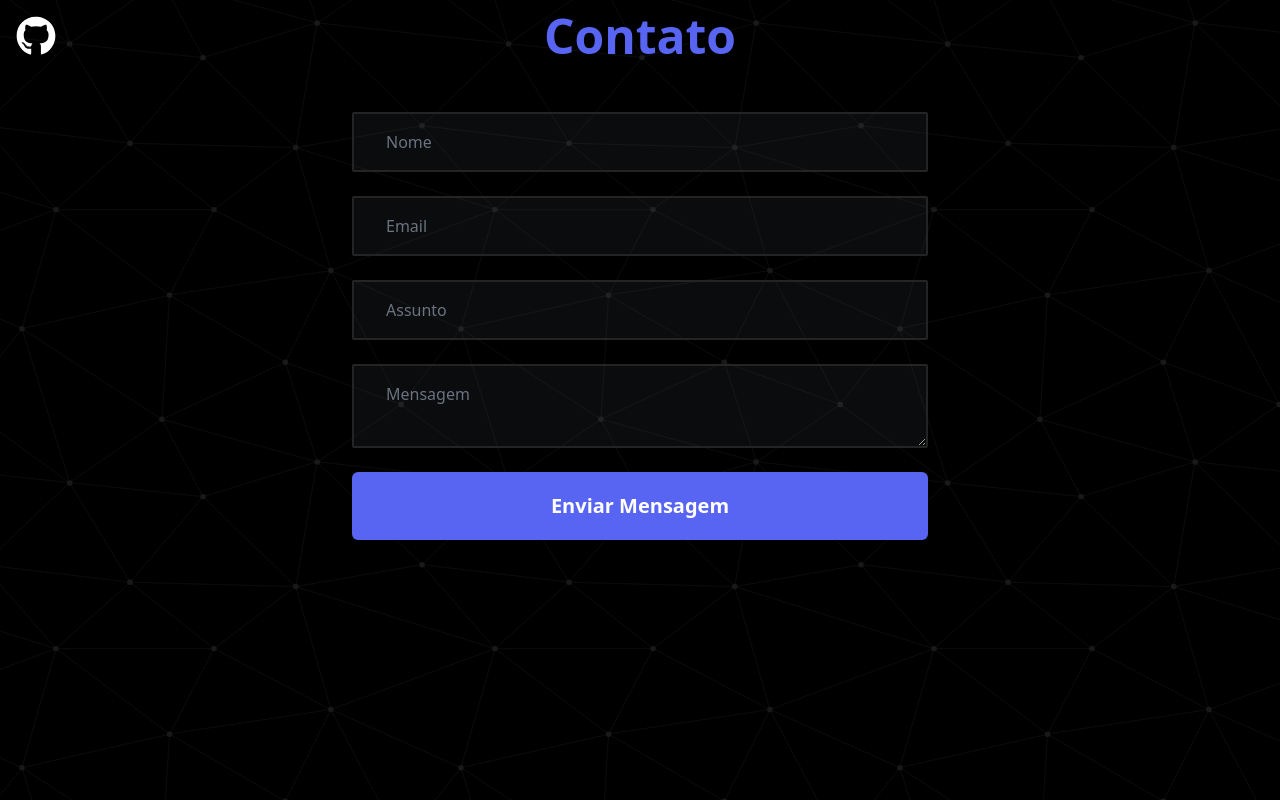
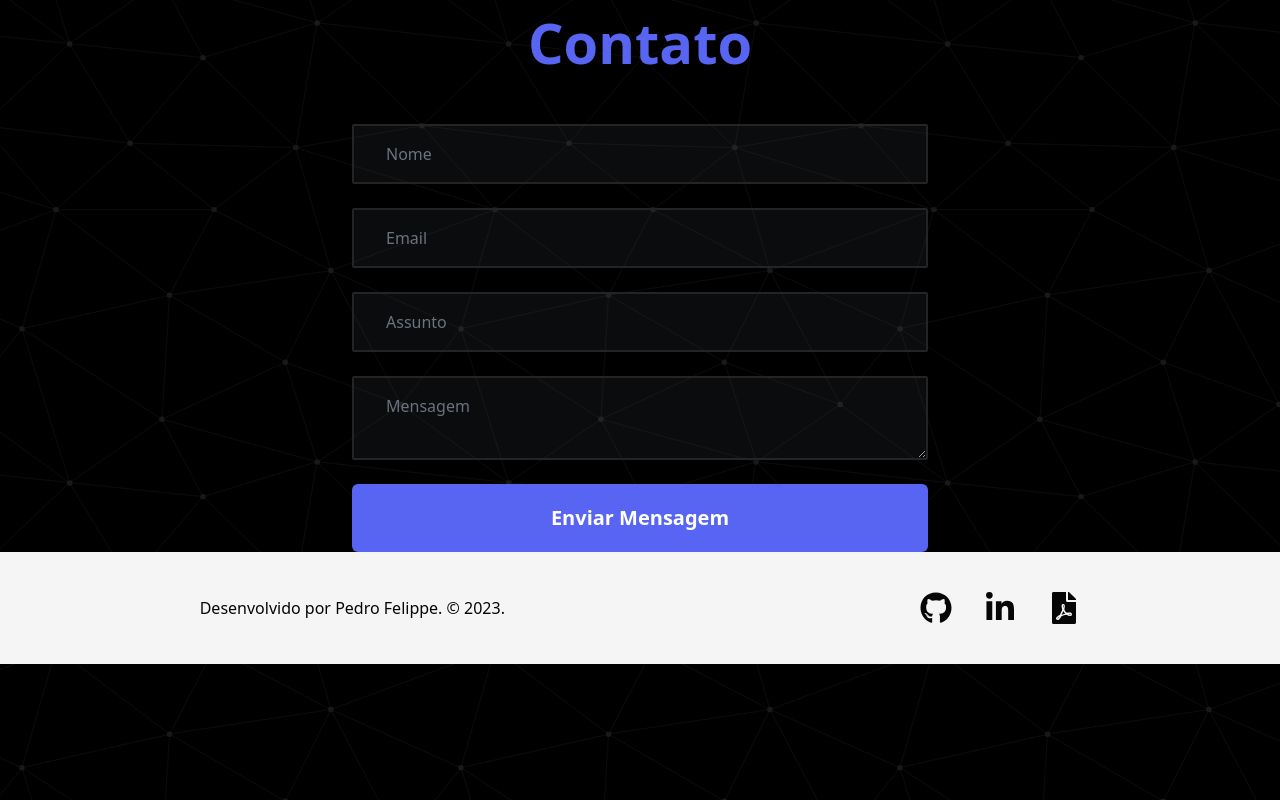
Before and after one commit to pefelippe/Portfolio, a Next.js app: page /Contact in a window 1280 px wide. Built offline with nearby package versions, Linux system fonts and the light colour scheme.

Commit message:
refactor: mundando de posição e adicionando footer

```diff
--- a/pages/_app.tsx
+++ b/pages/_app.tsx
@@ -23,9 +23,10 @@ export default function App({ Component, pageProps }: AppProps) {
         <link rel="preconnect" href="https://fonts.googleapis.com" />
         <link rel="preconnect" href="https://fonts.gstatic.com" />
       </Head>
-      <Header />
+      {/* <Header /> */}
       <Analytics />
       <Component {...pageProps} />
+      <Footer />
     </div>
   );
 }
--- a/pages/index.tsx
+++ b/pages/index.tsx
@@ -2,6 +2,7 @@ import React from "react";
 
 import Hero from "../src/content/Hero";
 import Skills from "../src/content/Skills";
+import About from "./../src/content/About";
 import Projects from "./../src/content/Projects";
 import Contact from "./Contact";
 
@@ -9,9 +10,10 @@ export default function Home() {
   return (
     <div className="w-screen space-y-10 md:space-y-32  py-32 md:py-52 px-10">
       <Hero />
+      <About />
+      <Skills />
       <Projects />
-      <Skills />
-      <Contact />
+      {/* <Contact /> */}
     </div>
   );
 }
--- a/src/atoms/ContentTitle.tsx
+++ b/src/atoms/ContentTitle.tsx
@@ -6,7 +6,7 @@ type Title = {
 
 function ContentTitle({ title }: Title) {
   return (
-    <div className="mx-auto flex w-fit text-[3rem] font-bold text-[#5865f2] ">
+    <div className="mx-auto flex w-fit text-[3.5rem] font-bold text-[#5865f2] ">
       {title}
     </div>
   );
--- a/src/components/Footer.tsx
+++ b/src/components/Footer.tsx
@@ -1,5 +1,10 @@
 import React from "react";
-import { FaAngleDoubleRight, FaFilePdf, FaGithub, FaLinkedinIn } from "react-icons/fa";
+import {
+  FaAngleDoubleRight,
+  FaFilePdf,
+  FaGithub,
+  FaLinkedinIn,
+} from "react-icons/fa";
 
 import AnimatedBtn from "../components/motion/AnimatedBtn";
 
@@ -9,23 +14,23 @@ function Footer({}: Props) {
   const year = new Date().getFullYear();
 
   return (
-    <footer className="py-4  h-fit flex justify-center items-center mx-auto  max-xl:px-6  bg-[#060606] text-[#fff] ">
+    <footer className="py-10  h-fit flex justify-center items-center mx-auto  max-xl:px-6  bg-[#f5f5f5] text-[#060606] ">
       <div className="w-full gap-4 flex  justify-around items-center max-sm:flex-col">
         <span className="">Desenvolvido por Pedro Felippe. © {year}.</span>
         <div className="flex gap-8  justify-center">
           <AnimatedBtn className=" " href="https://github.com/pefelippe">
-            <FaGithub className="h-8 w-8 text-white hover:text-[#5865f2]" />
+            <FaGithub className="h-8 w-8  hover:text-[#5865f2]" />
           </AnimatedBtn>
 
           <AnimatedBtn
             className=""
             href="https://www.linkedin.com/in/pedro-felippe/"
           >
-            <FaLinkedinIn className="h-8 w-8 text-white hover:text-[#5865f2] " />
+            <FaLinkedinIn className="h-8 w-8  hover:text-[#5865f2] " />
           </AnimatedBtn>
 
           <AnimatedBtn className="" href="https://resume.io/r/m2cn8pnqu">
-            <FaFilePdf className="h-8 w-8 text-white hover:text-[#5865f2]" />
+            <FaFilePdf className="h-8 w-8 hover:text-[#5865f2]" />
           </AnimatedBtn>
         </div>
       </div>
--- a/src/components/SkillBox.tsx
+++ b/src/components/SkillBox.tsx
@@ -14,7 +14,7 @@ const SkillBox = ({ title, children }: ISkillBox) => {
         transition: { duration: 0.1 },
       }}
       className="flex flex-col justify-center items-center text-center mx-auto w-full
-       transition-all ease-in-out space-y-3  border-2 hover:text-[#5865f2]  border-[#242424] hover:border-[#5865f2]  bg-[#121212] p-10 rounded-xl"
+       transition-all ease-in-out space-y-3  border-2 hover:text-[#5865f2]  border-[#242424] hover:border-[#5865f2]  bg-[#121212] p-5 rounded-md"
     >
       <div>{children}</div>
       <div className="font-semibold text-xl">{title}</div>
--- a/src/content/About.tsx
+++ b/src/content/About.tsx
@@ -19,16 +19,16 @@ function About({}: Props) {
       <ContentTitle title="Quem sou" />
 
       <div
-        className=" flex flex-col w-fit mx-auto
+        className=" flex flex-col w-fit mx-auto lg:flex-row
         items-center  rounded-2xl  shadow-md gap-8 p-10"
       >
         <motion.img
           alt="avatar-pefelippe"
           src="assets/avatar-pdr.png"
-          className="rounded-full h-[200px] transition-all shadow-md object-cover border-1 border-[#121212]"
+          className="rounded-xl h-full  max-lg:max-h-[200px] transition-all shadow-md object-cover border-1 border-[#121212]"
         />
 
-        <motion.span className="max-w-xl flex flex-col w-fit justify-center text-center  text-[1rem]  md:text-[1.2rem]  text-gray-200  gap-8 ">
+        <motion.span className="max-w-2xl flex flex-col h-full justify-between  max-lg:text-center  text-[1.1rem]  lg:text-[1.3rem]  text-gray-100 gap-10">
           <p>
             Sou um{" "}
             <span className="text-[#5865f2]  font-semibold">Web Developer</span>{" "}
--- a/src/content/Hero.tsx
+++ b/src/content/Hero.tsx
@@ -1,12 +1,11 @@
 import { motion } from "framer-motion";
-
 import React from "react";
 import { Typewriter } from "react-simple-typewriter";
 
 export default function Hero() {
   return (
     <motion.div
-      className="relative px-6 mx-auto  w-full flex flex-col items-center  min-h-[50vh]
+      className="relative px-6 mx-auto  w-full flex flex-col items-center min-h-[30vh]
       justify-center text-center shadow-md text-[#fff]"
     >
       <motion.div
@@ -15,6 +14,12 @@ export default function Hero() {
         transition={{ duration: 1 }}
         className="w-full flex flex-col items-center justify-center md:gap-4"
       >
+        {/* <motion.img
+          alt="avatar-pefelippe"
+          src="assets/avatar-pdr.png"
+          className="rounded-full h-[180px] transition-all shadow-md object-cover border-1 border-[#121212]"
+        /> */}
+
         <motion.p
           initial={{ y: -25, opacity: 0 }}
           animate={{ y: 0, opacity: 1 }}
@@ -37,28 +42,23 @@ export default function Hero() {
           />
         </motion.p>
 
-        <motion.img
-          alt="avatar-pefelippe"
-          src="assets/avatar-pdr.png"
-          className="rounded-full h-[180px] transition-all shadow-md object-cover border-1 border-[#121212]"
-        />
         <p
           className="text-[#5865f2] text-center uppercase font-bold
-        text-[2.5rem] tracking-tighter text-black lg:text-6xl"
+        text-[2.5rem] tracking-tighter text-black lg:text-7xl"
         >
           Pedro Felippe
         </p>
 
-        <p className=" text-[1.4rem] max-w-2xl text-gray-300">
+        {/* <p className=" text-[1.4rem] max-w-2xl text-gray-300">
           Sou um{" "}
           <span className="text-[#5865f2]  font-semibold">Web Developer</span>{" "}
           com mais de três anos de experiência em construir soluções inovadoras
           na web.
-        </p>
+        </p> */}
 
-        <button className="mt-4 w-full max-w-sm p-4 rounded-xl font-semibold transition-all text-[#fff] text-xl bg-[#5865f2]  hover:bg-[#5865f2]/70">
+        {/* <button className="mt-4 w-full max-w-sm p-4 rounded-xl font-semibold transition-all text-[#fff] text-xl bg-[#5865f2]  hover:bg-[#5865f2]/70">
           Currículo
-        </button>
+        </button> */}
       </motion.div>
     </motion.div>
   );
--- a/src/content/Projects.tsx
+++ b/src/content/Projects.tsx
@@ -92,7 +92,7 @@ function Projects() {
           <motion.span
             initial={{ opacity: 0 }}
             whileInView={{ opacity: 1 }}
-            transition={{ duration: 1, delay: 0.5 }}
+            transition={{ duration: 1 }}
             className="flex gap-1 items-center justify-center"
           >
             <FaAngleRight className="h-8 w-8 " />
--- a/src/content/Skills.tsx
+++ b/src/content/Skills.tsx
@@ -30,7 +30,7 @@ function Skills({}: Props) {
     >
       <ContentTitle title="Skills" />
 
-      <motion.div className="w-full grid xl:grid-cols-5 sm:grid-cols-2 mx-auto  gap-4 ">
+      <motion.div className="w-full grid xl:grid-cols-5 grid-cols-2 mx-auto  gap-8 ">
         <SkillBox title="Git">
           <SiGit className="socialMediaIcon" />
         </SkillBox>
```
